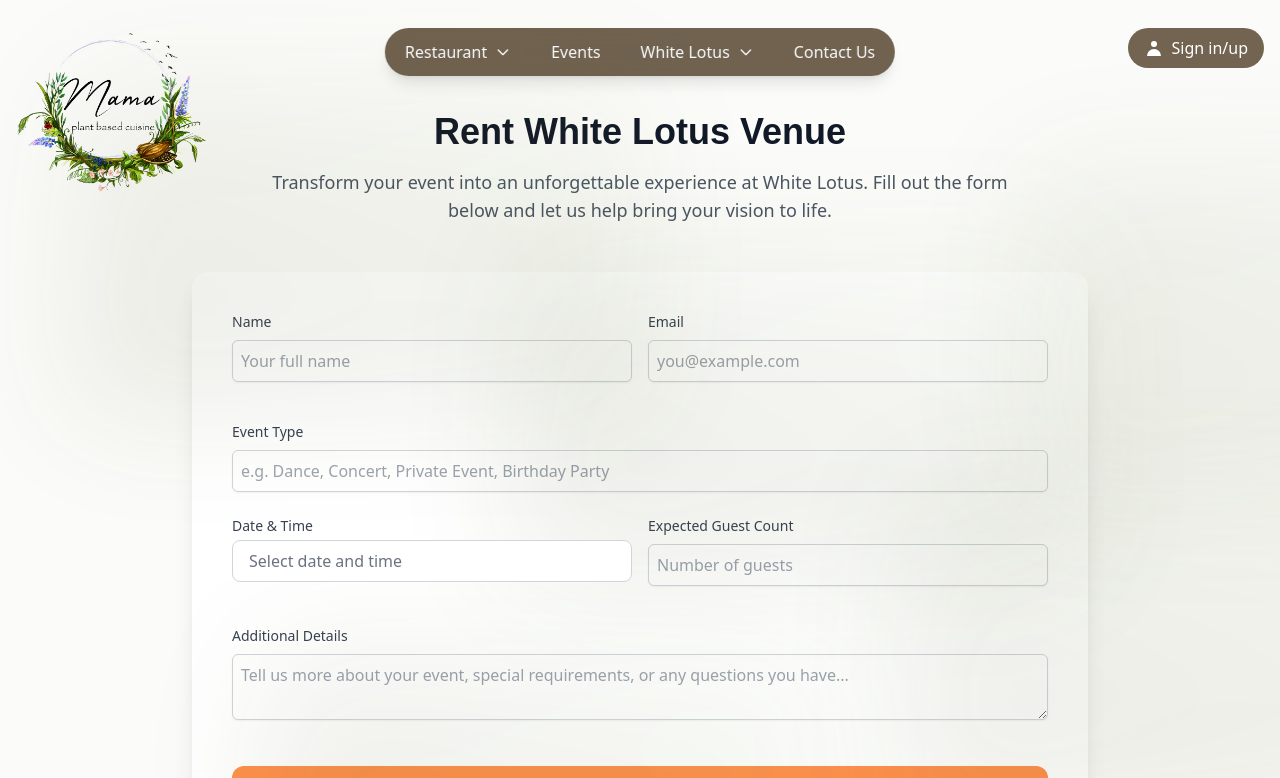
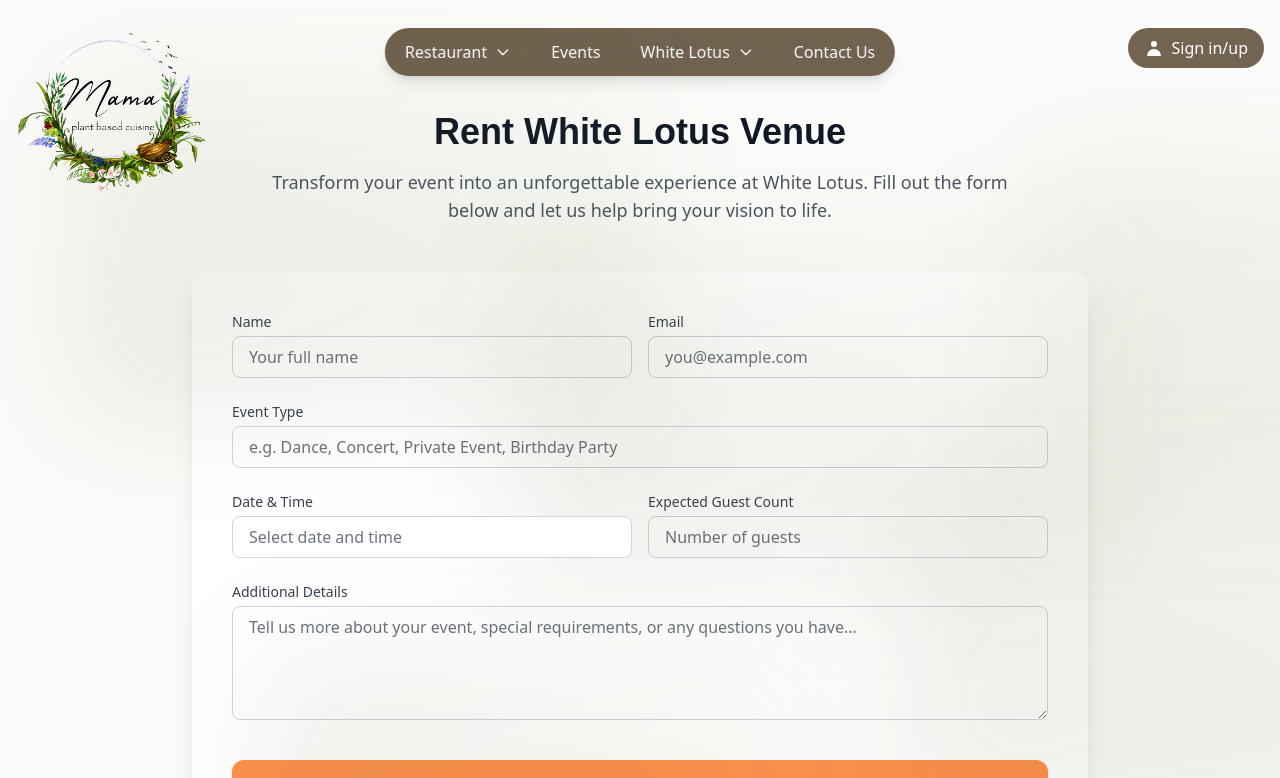
Before and after one commit to victorjakob/mamareykjavik, a Next.js app: page /whitelotus/rent in a window 1280 px wide. Shown: the top 778 px of the page. Built offline with nearby package versions, Linux system fonts and the light colour scheme; no server answers.

Commit message:
Update FormWL.jsx

```diff
--- a/src/app/components/whitelotus/FormWL.jsx
+++ b/src/app/components/whitelotus/FormWL.jsx
@@ -3,10 +3,48 @@
 import React, { useState } from "react";
 import { useForm } from "react-hook-form";
 import { motion } from "framer-motion";
-import Input from "../form/input";
-import Textarea from "../form/TextArea";
 import DatePicker from "react-datepicker";
 import "react-datepicker/dist/react-datepicker.css";
+
+const Input = ({
+  label,
+  name,
+  type = "text",
+  register,
+  required,
+  placeholder,
+  className = "",
+}) => {
+  return (
+    <div className="flex flex-col">
+      <label className="block text-sm font-medium text-gray-700 mb-1">
+        {label}
+      </label>
+      <input
+        type={type}
+        {...register(name, { required })}
+        placeholder={placeholder}
+        className={`rounded-lg border border-gray-300 px-4 py-2 text-gray-900 placeholder-gray-500 focus:border-transparent focus:outline-none focus:ring-2 focus:ring-[#ff914d] hover:border-[#ff914d] transition-all duration-200 ${className}`}
+      />
+    </div>
+  );
+};
+
+const Textarea = ({ label, name, register, placeholder, rows = 4 }) => {
+  return (
+    <div className="flex flex-col">
+      <label className="block text-sm font-medium text-gray-700 mb-1">
+        {label}
+      </label>
+      <textarea
+        {...register(name)}
+        rows={rows}
+        placeholder={placeholder}
+        className="rounded-lg border border-gray-300 px-4 py-2 text-gray-900 placeholder-gray-500 focus:border-transparent focus:outline-none focus:ring-2 focus:ring-[#ff914d] hover:border-[#ff914d] transition-all duration-200"
+      />
+    </div>
+  );
+};
 
 export default function FormWL() {
   const [startDate, setStartDate] = useState(null);
```
